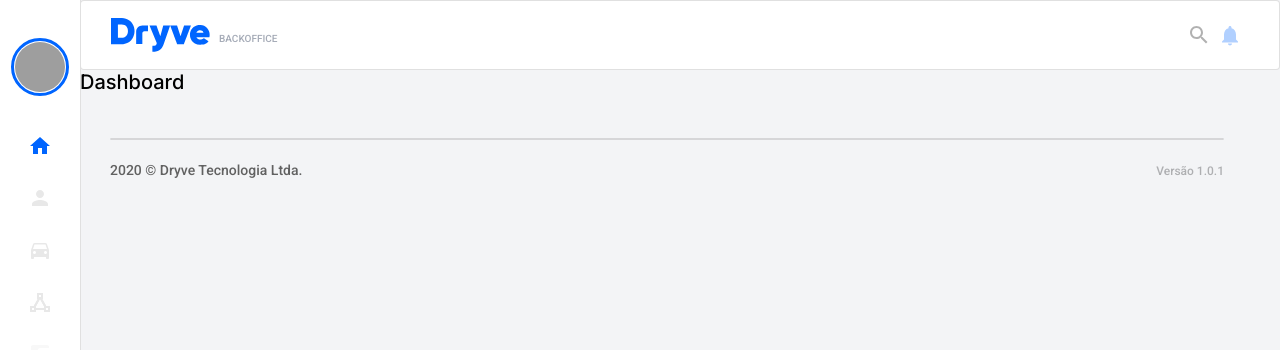
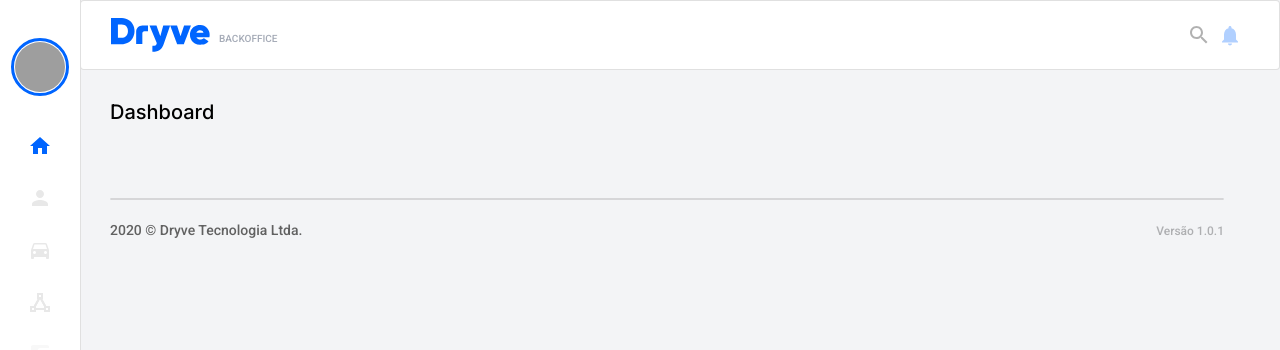
Before and after one commit to glauberbrack/dryve, a React (Create React App) app: page / in a window 1280 px wide. Shown: the top 350 px of the page. Built offline with nearby package versions, Linux system fonts and the light colour scheme; grey boxes are pictures that could not be loaded.

Commit message:
main content styles config

```diff
--- a/src/App.tsx
+++ b/src/App.tsx
@@ -1,7 +1,7 @@
 import React from 'react';
 
 import GlobalStyles from './styles/global';
-import { ContainerFull, MainContent } from './styles/appStyles';
+import { ContainerFull, Content, MainContent } from './styles/appStyles';
 
 import MenuLeft from './components/MenuLeft';
 import MenuTop from './components/MenuTop';
@@ -16,13 +16,15 @@ const App: React.FC = () => {
 
       <ContainerFull>
         <MenuLeft />
-        <MainContent>
+        <Content>
           <MenuTop />
-          {/* Routing system */}
-          <Routes />
-          {/* Routing system */}
+          <MainContent>
+            {/* Routing system */}
+            <Routes />
+            {/* Routing system */}
+          </MainContent>
           <Footer />
-        </MainContent>
+        </Content>
       </ContainerFull>
     </>
   );
--- a/src/styles/appStyles.ts
+++ b/src/styles/appStyles.ts
@@ -6,8 +6,13 @@ export const ContainerFull = styled.div`
   width: 100%;
 `;
 
-export const MainContent = styled.div`
+export const Content = styled.div`
   display: flex;
   flex-direction: column;
   width: 100%;
 `;
+
+export const MainContent = styled.div`
+  display: flex;
+  padding: 30px 55px 30px 30px;
+`;
```
